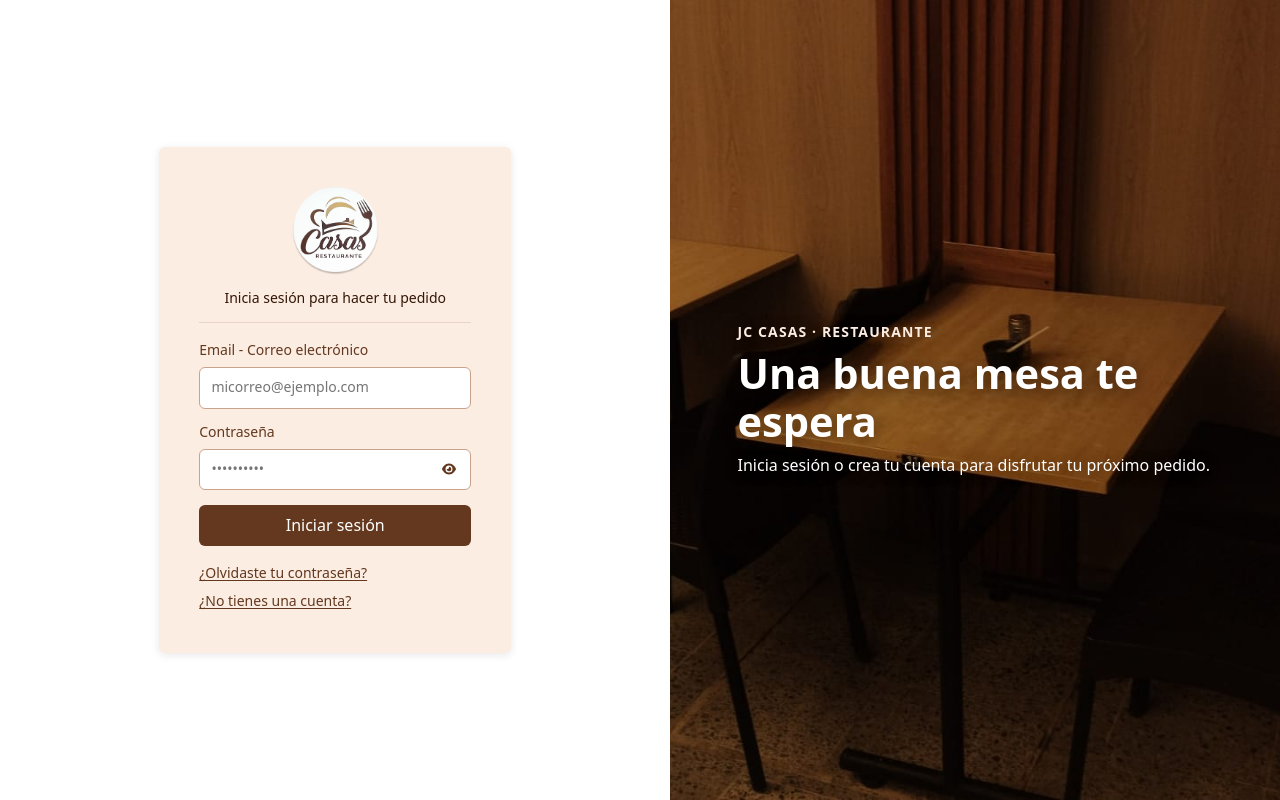
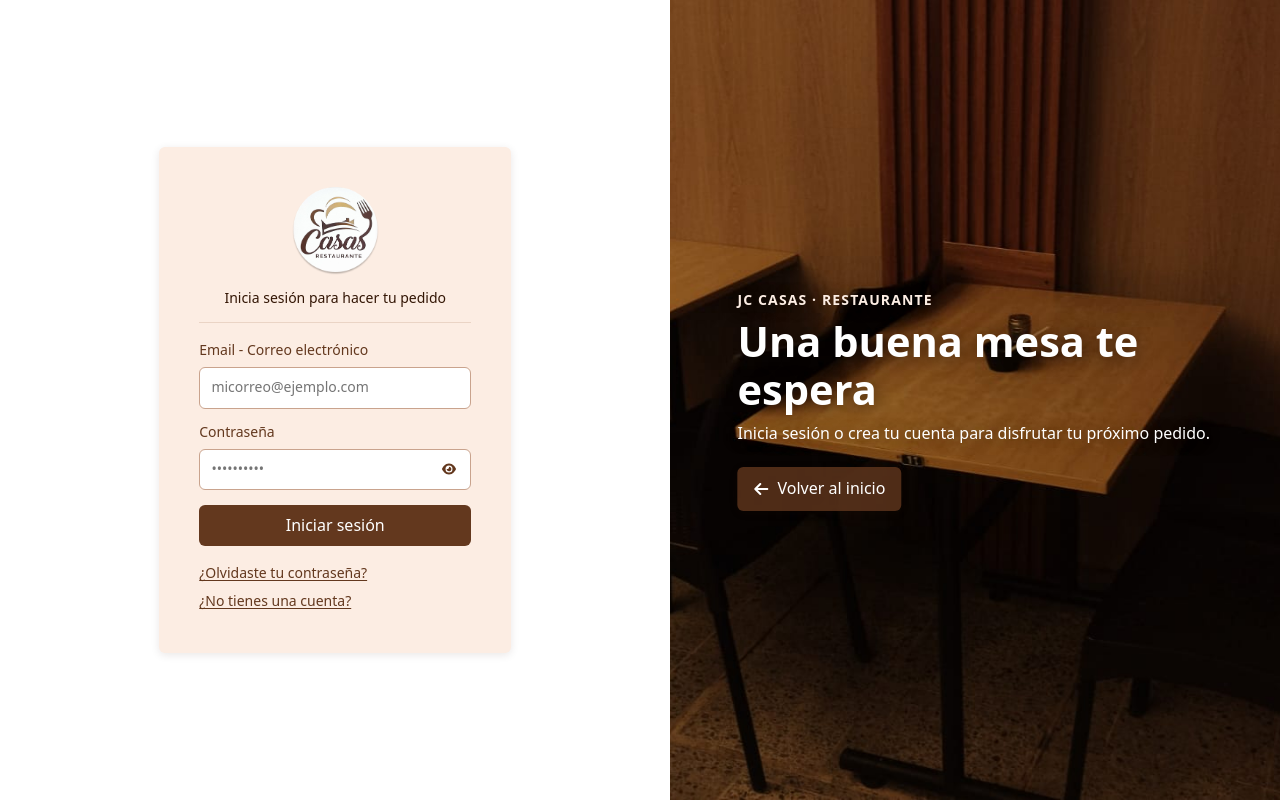
Before and after one commit to drecm0nd-png/JCasas_project, a React (Vite) app: page /login in a window 1280 px wide. Built offline with nearby package versions, Linux system fonts and the light colour scheme.

Commit message:
feat(button): boton para poder volver a la landing desde la pagina de login

```diff
--- a/src/pages/login/Login.jsx
+++ b/src/pages/login/Login.jsx
@@ -1,10 +1,12 @@
 import { useState } from "react";
-import { FaEye, FaEyeSlash } from "react-icons/fa6";
+import { Link, useNavigate } from "react-router-dom";
+import { FaArrowLeft, FaEye, FaEyeSlash } from "react-icons/fa6";
 import Boton from "../../components/button/Button";
 import logo from "../../assets/img/logo.png";
 import "./login.css";
 
 function Login() {
+  const navigate = useNavigate();
   const [mostrarContrasena, setMostrarContrasena] = useState(false);
 
   function handleSubmit(event) {
@@ -65,6 +67,10 @@ function Login() {
             <a className="login__ayuda" href="#crear-cuenta">
               ¿No tienes una cuenta?
             </a>
+            <Link className="login__ayuda login__volver--movil" to="/">
+              <FaArrowLeft aria-hidden="true" />
+              <span>Volver al inicio</span>
+            </Link>
           </form>
         </div>
       </section>
@@ -76,6 +82,17 @@ function Login() {
           <p>
             Inicia sesión o crea tu cuenta para disfrutar tu próximo pedido.
           </p>
+          <Boton
+            className="login__volver login__volver--escritorio"
+            text={
+              <>
+                <FaArrowLeft aria-hidden="true" />
+                <span>Volver al inicio</span>
+              </>
+            }
+            type="button"
+            onClick={() => navigate("/")}
+          />
         </header>
       </aside>
     </main>
--- a/src/pages/login/login.css
+++ b/src/pages/login/login.css
@@ -16,6 +16,48 @@
 
 .login__contenido {
   width: min(100%, 22rem);
+}
+
+.login__volver {
+  position: relative;
+  display: inline-flex;
+  align-items: center;
+  gap: 0.5rem;
+  min-height: 2.75rem;
+  margin-top: 1.25rem;
+  background-color: color-mix(in srgb, var(--color-boton) 78%, transparent);
+  box-shadow: 0 2px 8px rgb(51 22 5 / 12%);
+  transition:
+    transform 140ms ease,
+    background-color 160ms ease,
+    opacity 160ms ease;
+  touch-action: manipulation;
+}
+
+.login__volver--movil {
+  display: none;
+}
+
+.login__ayuda.login__volver--movil {
+  align-items: center;
+  gap: 0.4rem;
+}
+
+.login__volver:hover,
+.login__volver:focus-visible {
+  background-color: var(--color-boton);
+  opacity: 1;
+}
+
+.login__volver:active {
+  background-color: var(--color-boton-hover);
+  opacity: 1;
+  transform: translateX(-2px) scale(0.97);
+}
+
+.login__volver:focus-visible {
+  outline: 2px solid var(--color-acento);
+  outline-offset: 3px;
 }
 
 .login__encabezado {
@@ -170,6 +212,14 @@
     display: none;
   }
 
+  .login__volver--escritorio {
+    display: none;
+  }
+
+  .login__ayuda.login__volver--movil {
+    display: inline-flex;
+  }
+
   .login__encabezado {
     display: none;
   }
@@ -192,6 +242,7 @@
     padding: clamp(1.25rem, 6vw, 2rem);
     margin-top: 0;
   }
+
 }
 
 @media (max-width: 380px) {
```
